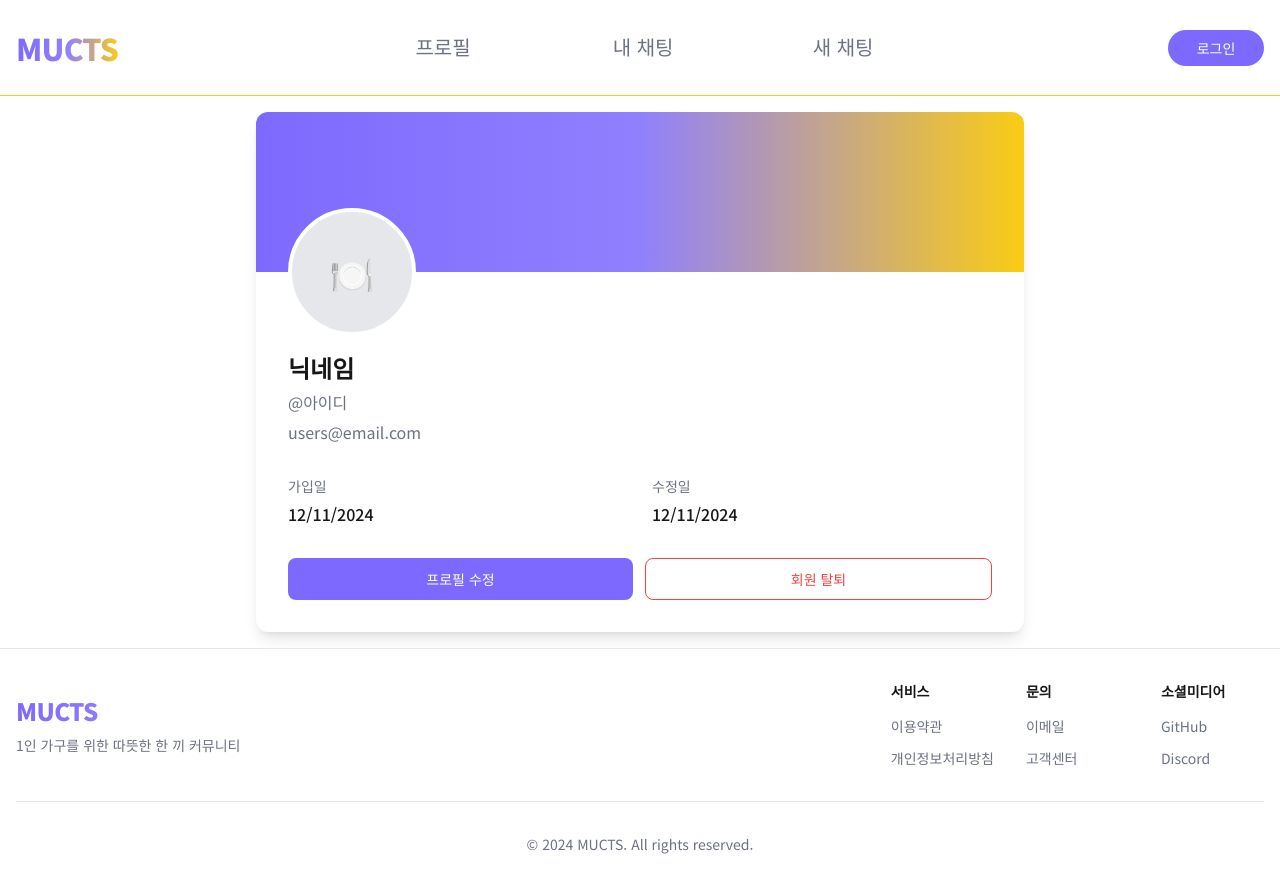
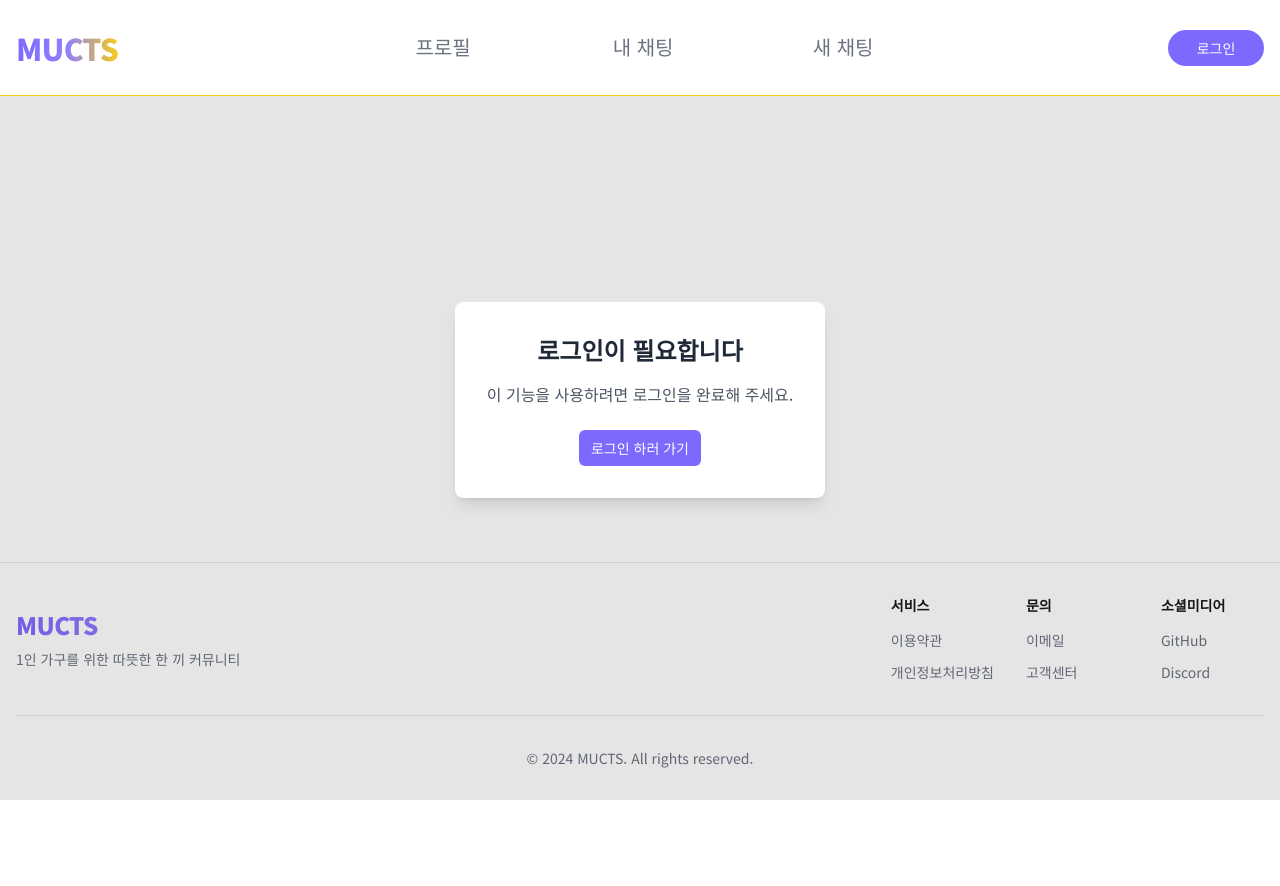
Before and after one commit to cod3prod/MUCTS, a Next.js app in the folder client/: page /profile in a window 1280 px wide. After the commit the page ends 800 px from the top, so only its background shows below. Built offline with nearby package versions, Linux system fonts and the light colour scheme; no server answers.

Commit message:
💄 UX improvement

```diff
--- a/client/src/app/(auth)/_components/login-form.tsx
+++ b/client/src/app/(auth)/_components/login-form.tsx
@@ -35,14 +35,9 @@ export default function LoginForm() {
 
   const handleSubmit = async (e: FormEvent) => {
     e.preventDefault();
-
     if (!validateForm()) return;
 
     await handleLogin(formData);
-
-    if (!error) {
-      router.push("/");
-    }
   };
 
   return (
--- a/client/src/app/(auth)/_components/register-form.tsx
+++ b/client/src/app/(auth)/_components/register-form.tsx
@@ -3,12 +3,10 @@
 import { FormEvent, useState } from "react";
 import Button from "@/components/ui/button";
 import Input from "@/components/ui/input";
-import { useRouter } from "next/navigation";
 import { AuthValidationError } from "@/types/form";
 import { useRegister } from "@/hooks/use-register";
 
 export default function RegisterForm() {
-  const router = useRouter();
   const [formData, setFormData] = useState({
     username: "",
     email: "",
@@ -54,10 +52,6 @@ export default function RegisterForm() {
     if (!validateForm()) return;
 
     await handleRegister(formData);
-
-    if (!error) {
-      router.push("/login");
-    }
   };
 
   return (
--- a/client/src/app/(chat)/_components/chat-room.tsx
+++ b/client/src/app/(chat)/_components/chat-room.tsx
@@ -61,8 +61,6 @@ export default function ChatRoom() {
     setCreatedBy(chatInfo?.createdBy || null);
   }, [data]);
 
-  // todo data가 null일 때 처리해줄 거 만들기
-
   return (
     <>
       <div className="h-[calc(100vh-200px)] max-w-4xl mx-auto flex flex-col bg-white rounded-xl shadow-lg">
@@ -72,7 +70,7 @@ export default function ChatRoom() {
             <div>
               <div className="flex items-center gap-1">
                 <h1 className="text-xl font-bold">{title}</h1>
-                {createdBy?.id === user?.id && <EditButton />}
+                {true && <EditButton />}
               </div>
               <p className="mt-1 text-sm text-gray-500">
                 {new Date(
@@ -100,32 +98,6 @@ export default function ChatRoom() {
 
         <ChatInput />
       </div>
-
-      {/* <Modal
-        isOpen={isEditModalOpen}
-        onClose={() => setIsEditModalOpen(false)}
-        title="채팅방 제목 수정"
-      >
-        <EditChatTitle
-          currentTitle={chatInfo.title}
-          onSubmit={handleEditTitle}
-          onCancel={() => setIsEditModalOpen(false)}
-          isCreator={chatInfo.createdBy.id === user.id}
-        />
-      </Modal>
-
-      <Modal
-        isOpen={showAlert}
-        onClose={() => setShowAlert(false)}
-        title="알림"
-      >
-        <Alert
-          type="error"
-          title="오류"
-          message={alertMessage}
-          onConfirm={() => setShowAlert(false)}
-        />
-      </Modal> */}
     </>
   );
 }
--- a/client/src/app/(chat)/_components/exit-button.tsx
+++ b/client/src/app/(chat)/_components/exit-button.tsx
@@ -1,18 +1,21 @@
 import { IoArrowBack } from "react-icons/io5";
 import { useChatStore } from "@/zustand/chat-store";
+import { useAuthStore } from "@/zustand/auth-store";
 import { useRouter } from "next/navigation";
-import { useAuthStore } from "@/zustand/auth-store";
 
 export default function ExitButton() {
   const { user } = useAuthStore();
-  const { socket, chatId } = useChatStore();
+  const { socket, chatId, createdBy } = useChatStore();
   const router = useRouter();
 
   const handleExit = () => {
-    if (socket && chatId && user) {
+    if (socket && chatId && user && createdBy) {
+      if (createdBy.id === user.id) {
+        return socket.emit("deleteChat", { id: chatId, createdById: user.id });
+      }
       socket.emit("leaveChat", { userId: user.id, chatId });
+      return router.push("/");
     }
-    router.push("/");
   };
 
   return (
--- a/client/src/app/(profile)/_components/profile-card.tsx
+++ b/client/src/app/(profile)/_components/profile-card.tsx
@@ -8,6 +8,7 @@ import { UsersControllerResponse } from "@/types/api";
 import { useEffect, useState } from "react";
 import Spinner from "@/components/ui/spinner";
 import { useRouter } from "next/navigation";
+import RequireLogin from "@/components/ui/require-login";
 
 export default function ProfileCard() {
   const [data, setData] = useState<UsersControllerResponse | null>(null);
@@ -37,6 +38,8 @@ export default function ProfileCard() {
     fetchData();
   }, [isAuthenticated, accessToken, user]);
 
+  if (!isAuthenticated) return <RequireLogin />;
+
   if (isLoading) return <Spinner />;
 
   if (error) {
--- a/client/src/components/layout/header/new-chat-button.tsx
+++ b/client/src/components/layout/header/new-chat-button.tsx
@@ -59,6 +59,7 @@ const handleCreateChat = async (title: string) => {
     }
 
     if(result) {
+      setIsModalOpen(false);
       router.push(`/chat/${result.chat!.id}`);
     }
   } catch (err) {
--- /dev/null
+++ b/client/src/components/ui/require-login.tsx
@@ -0,0 +1,20 @@
+import Link from "next/link";
+import Button from "./button";
+
+export default function RequireLogin() {
+  return (
+    <div className="absolute inset-0 z-10 flex items-center justify-center bg-black bg-opacity-10">
+      <div className="bg-white shadow-lg rounded-lg p-8 text-center">
+        <h1 className="text-2xl font-bold text-gray-800 mb-4">
+          로그인이 필요합니다
+        </h1>
+        <p className="text-gray-600 mb-6">
+          이 기능을 사용하려면 로그인을 완료해 주세요.
+        </p>
+        <Button>
+          <Link href="/login">로그인 하러 가기</Link>
+        </Button>
+      </div>
+    </div>
+  );
+}
--- a/client/src/hooks/use-fetch.ts
+++ b/client/src/hooks/use-fetch.ts
@@ -23,14 +23,17 @@ export function useFetch<T>() {
         }
 
         if (response.status === 401) {
+          console.log("refresh token", localStorage.getItem("refreshToken"));
           const refreshResponse = await fetch(
             `${process.env.NEXT_PUBLIC_API_URL}/auth/refresh-tokens`,
             {
-              method: options?.method || "GET",
+              method: "POST",
               headers: {
                 "Content-Type": "application/json",
-                Authorization: `Bearer ${localStorage.getItem("refreshToken")}`,
               },
+              body: JSON.stringify({
+                refreshToken: localStorage.getItem("refreshToken"),
+              }),
             }
           );
 
@@ -40,7 +43,8 @@ export function useFetch<T>() {
             throw new Error("Failed to refresh token");
           }
 
-          const refreshData: RefreshTokenResponse = await refreshResponse.json();
+          const refreshData: RefreshTokenResponse =
+            await refreshResponse.json();
 
           localStorage.setItem("accessToken", refreshData.accessToken);
           localStorage.setItem("refreshToken", refreshData.refreshToken);
--- a/client/src/hooks/use-login.ts
+++ b/client/src/hooks/use-login.ts
@@ -3,13 +3,16 @@
 import { useState } from "react";
 import { useAuthStore } from "@/zustand/auth-store";
 import { LogInResponse } from "@/types/api";
+import { useRouter } from "next/navigation";
 
 export function useLogin() {
   const [isLoading, setIsLoading] = useState(false);
   const [error, setError] = useState<string | null>(null);
+  const router = useRouter();
   const { login } = useAuthStore();
 
   const handleLogin = async (data: { username: string; password: string }) => {
+    console.log("login test");
     try {
       setIsLoading(true);
       setError(null);
@@ -28,6 +31,7 @@ export function useLogin() {
 
       const result: LogInResponse = await res.json();
       login(result);
+      router.push("/");
     } catch (error) {
       setError((error as Error).message);
     } finally {
--- a/client/src/hooks/use-register.ts
+++ b/client/src/hooks/use-register.ts
@@ -1,10 +1,12 @@
 "use client";
 
 import { useState } from "react";
+import { useRouter } from "next/navigation";
 
 export function useRegister() {
   const [isLoading, setIsLoading] = useState(false);
   const [error, setError] = useState<string | null>(null);
+  const router = useRouter();
 
   const handleRegister = async (data: {
     username: string;
@@ -27,6 +29,7 @@ export function useRegister() {
       if (!res.ok) {
         throw new Error("Registration failed");
       }
+      router.push("/login");
     } catch (error) {
       setError((error as Error).message);
     } finally {
```
